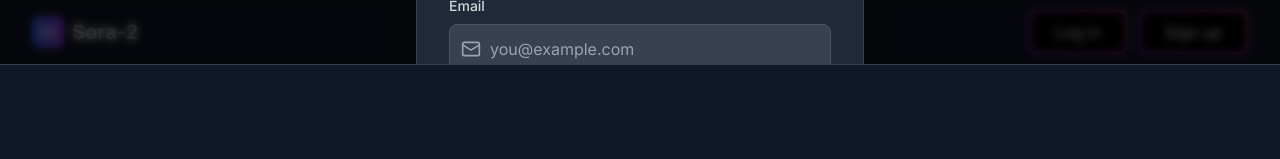
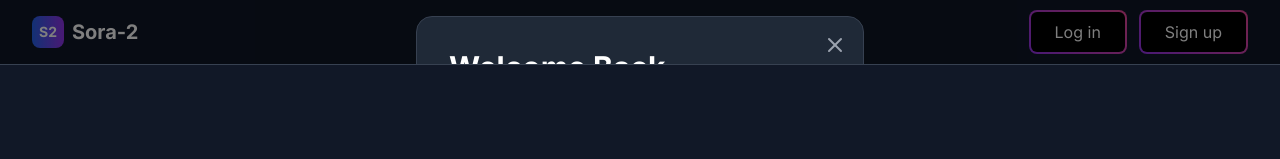
Before and after one commit to jewelrydecornerforwork/sora-2.site, a Next.js app: page / in a window 1280 px wide. Both pictures are taken after a click on the button "Log in". Shown: the top 159 px of the page. Built offline with nearby package versions, Linux system fonts and the light colour scheme; no server answers.

Commit message:
Update LoginModal.tsx

```diff
--- a/components/LoginModal.tsx
+++ b/components/LoginModal.tsx
@@ -54,8 +54,15 @@ export function LoginModal({ isOpen, onClose }: LoginModalProps) {
   }
 
   return (
-    <div className="fixed inset-0 z-[9999] flex items-center justify-center p-4 bg-black/70 backdrop-blur-sm overflow-y-auto" onClick={onClose}>
-      <div className="relative w-full max-w-md bg-gray-800 rounded-2xl shadow-2xl border border-gray-700 my-8" onClick={(e) => e.stopPropagation()}>
+    <div
+      className="fixed inset-0 z-[9999] flex items-center justify-center p-4 overflow-y-auto"
+      style={{ backgroundColor: 'rgba(0, 0, 0, 0.5)' }}
+      onClick={onClose}
+    >
+      <div
+        className="relative w-full max-w-md bg-gray-800 rounded-2xl shadow-2xl border border-gray-700 my-auto"
+        onClick={(e) => e.stopPropagation()}
+      >
         {/* Close Button */}
         <button
           onClick={onClose}
```
